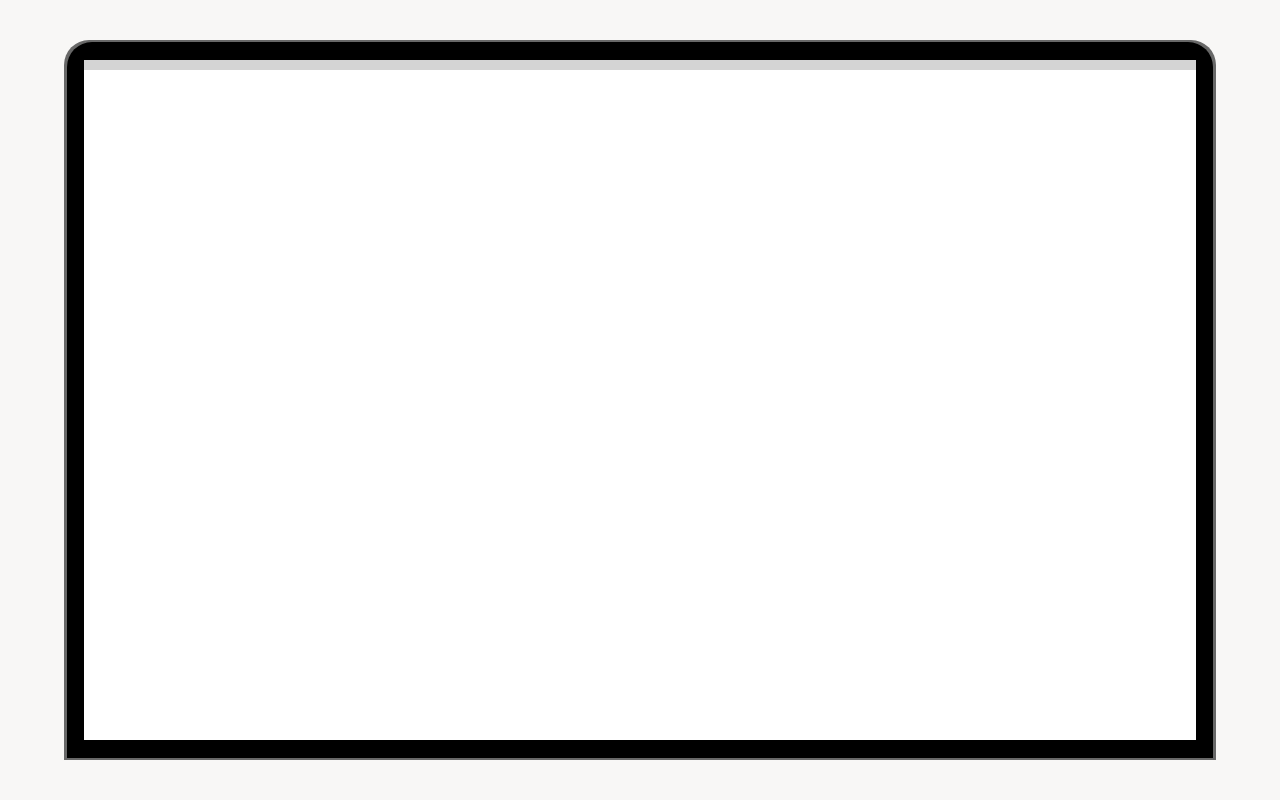
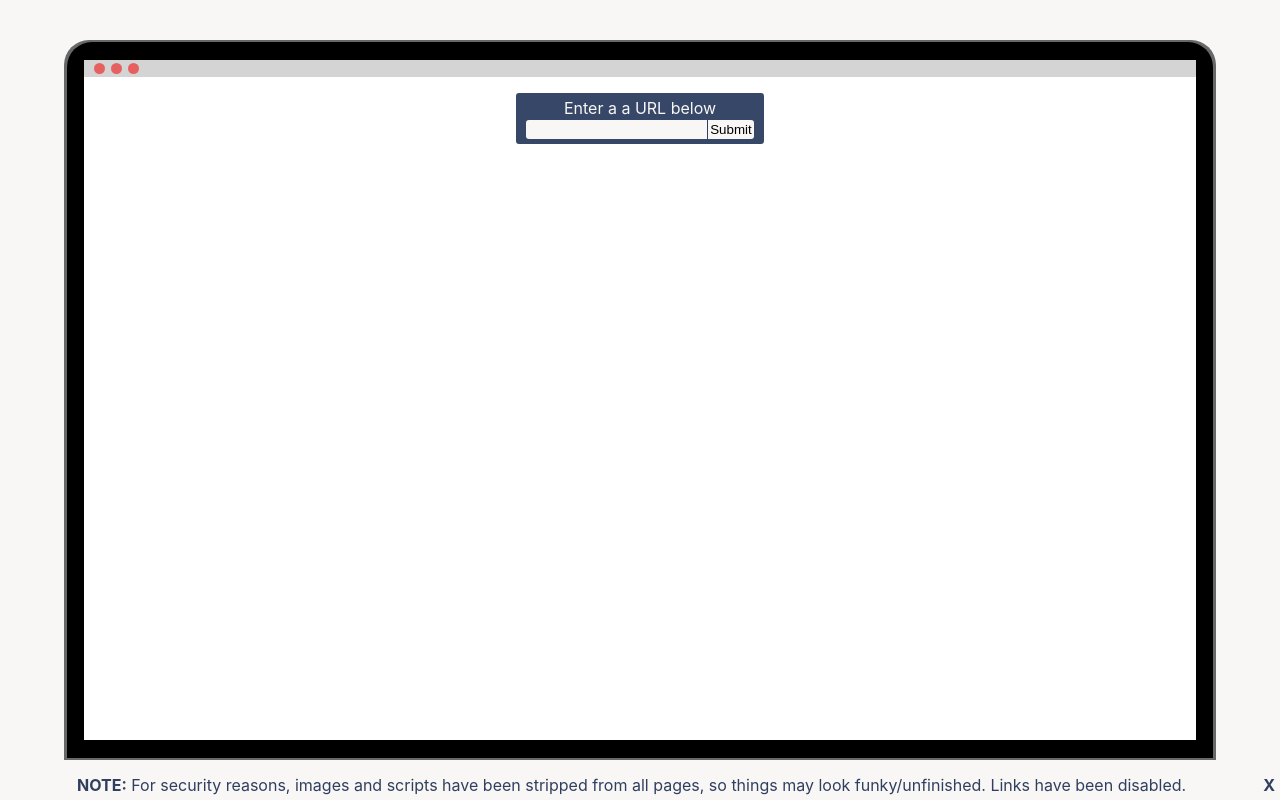
Before and after one commit to BradyDouthit/web-scraper, a React (Create React App) app in the folder client/: page / in a window 1280 px wide. Built offline with nearby package versions, Linux system fonts and the light colour scheme.

Commit message:
fit iframe contents within laptop browser, started on browser header

```diff
--- a/client/src/App.css
+++ b/client/src/App.css
@@ -58,8 +58,9 @@ button:focus {
 
 /* the iframe itself, fits its container */
 #third-party-html {
-  width: 100%;
   height: 100%;
+  max-width: 99%;
+  max-height: 100%;
   border: none;
 }
 
@@ -73,7 +74,6 @@ button:focus {
 }
 
 .search-form {
-  width: 90vw;
   margin: 0 auto;
 }
 
@@ -102,11 +102,6 @@ button:focus {
   display: flex;
   flex-direction: column;
   justify-content: center;
-}
-
-#front-body {
-  height: 85vh;
-  width: 100vw;
 }
 
 .submit {
@@ -150,13 +145,12 @@ button:focus {
 
 #footer-close {
   padding: 5px;
-  background-color: rgb(55, 71, 104);
+  background-color: #F8F7F6;
 }
 
 #footer-close:hover {
   cursor: pointer;
-  background-color: #F8F7F6;
-  color: rgb(55, 71, 104);
+  color: rgb(230, 96, 96);
 }
 
 #laptop-bg-outer {
@@ -207,6 +201,36 @@ button:focus {
 
 #browser-header {
   background-color: rgb(212, 212, 212);
-  height: 10px;
+  height: 20px;
   width: 100%;
+  display: flex;
+  flex-direction: row;
 }
+
+#browser-content-container {
+  width: 100%;
+  height: 100%;
+  display: flex;
+  flex-direction: column;
+}
+
+.browser-options {
+  height: 11px;
+  width: 11px;
+  border-radius: 6px;
+  background-color: rgb(230, 96, 96);
+  margin: auto 3px;
+}
+
+.browser-options:hover {
+  cursor: pointer;
+}
+
+#browser-close {
+  margin-left: 10px;
+  text-align: center;
+}
+
+#browser-close span {
+  margin: 0 auto;
+}
--- a/client/src/App.js
+++ b/client/src/App.js
@@ -6,7 +6,6 @@ import LoadingSign from './components/LoadingSign';
 import Footer from './components/Footer';
 import anime from 'animejs';
 import StartAnimation from './components/StartAnimation';
-import BrowserContent from './components/BrowserContent';
 
 class App extends React.Component {
 
@@ -108,7 +107,28 @@ class App extends React.Component {
         <div id="laptop-bg-outer">
           <div id="laptop-bg-inner">
             <div id="laptop-browser">
-              {this.state.startAnimationFinished ? <BrowserContent /> : <StartAnimation setAnimState={this.setAnimState} />}
+              {this.state.startAnimationFinished ?
+                //TODO: get the form inside of the BrowserContent component
+                <div id="browser-content-container">
+                  <div id="browser-header">
+                    <div className="browser-options" id="browser-close"></div>
+                    <div className="browser-options" id=""></div>
+                    <div className="browser-options" id=""></div>
+                  </div>
+                  <form className="search-form" onSubmit={this.handleSubmit}>
+                    <label>
+                      <div id="search-bar">
+                        <p>Enter a a URL below</p>
+                        <input id="submit-input" type="text" value={this.state.value} onChange={this.handleChange} />
+                        <button id="submit-button" type="submit">Submit</button>
+                      </div>
+                    </label>
+                    {this.state.loading ? <LoadingSign loading={true} /> : <LoadingSign loading={false} />}
+                  </form>
+                  {this.state.imageData ? <img alt="Website Screenshot" src={`../${this.state.imageData}`}></img> : null}
+                  <HTMLRender url={this.state.finalURL} html={this.state.html} />
+                </div> :
+                <StartAnimation setAnimState={this.setAnimState} />}
             </div>
           </div>
         </div>
@@ -130,6 +150,8 @@ class App extends React.Component {
           <HTMLRender url={this.state.finalURL} html={this.state.html} />
         </div>
         <Footer closeFooter={() => this.closeFooter} message="<p><strong>NOTE:</strong> For security reasons, images and scripts have been stripped from all pages, so things may look funky/unfinished. Links have been disabled.</p>" /> */}
+        {this.state.startAnimationFinished ? <Footer closeFooter={() => this.closeFooter} message="<p><strong>NOTE:</strong> For security reasons, images and scripts have been stripped from all pages, so things may look funky/unfinished. Links have been disabled.</p>" />
+          : null}
       </div>
 
     );
--- a/client/src/components/BrowserContent.js
+++ /dev/null
@@ -1,9 +0,0 @@
-import React from 'react';
-
-function BrowserContent () {
-    return (
-        <div id="browser-header"></div>
-    );
-}
-
-export default BrowserContent;
--- a/client/src/components/Footer.js
+++ b/client/src/components/Footer.js
@@ -2,7 +2,7 @@ import React from 'react';
 
 function Footer (props) {
     return (
-        <div className="footer dark">
+        <div className="footer light">
             <div id="footer-message" dangerouslySetInnerHTML={{__html: props.message}} />
             <strong onClick={props.closeFooter()} id="footer-close">X</strong>
         </div>
--- a/client/src/components/HTMLRender.js
+++ b/client/src/components/HTMLRender.js
@@ -2,15 +2,11 @@ import React from 'react';
 
 function HTMLRender(props) {
     return (
-
-        <div id="iframe-container">
-            {/* {props.url ? <p>The site you queried: <a href={props.url}>{props.url}</a></p> : <div></div>} */}
-            <iframe
-                id="third-party-html"
-                name="third-party-html"
-                title="third-party-html"
-                srcDoc={props.html} />
-        </div>
+        <iframe
+            id="third-party-html"
+            name="third-party-html"
+            title="third-party-html"
+            srcDoc={props.html} />
     )
 }
 
```
